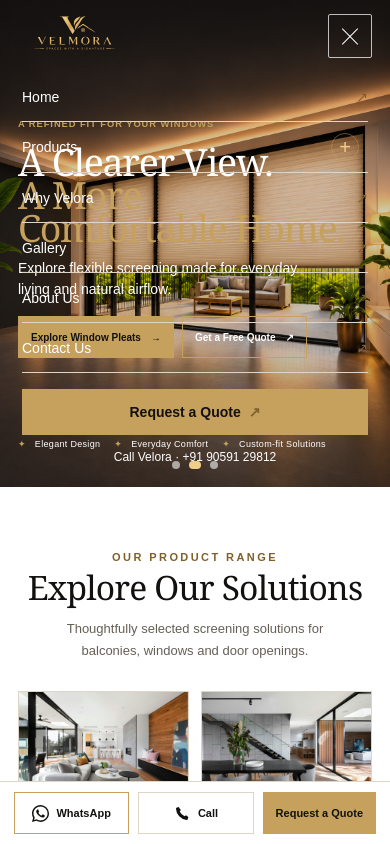
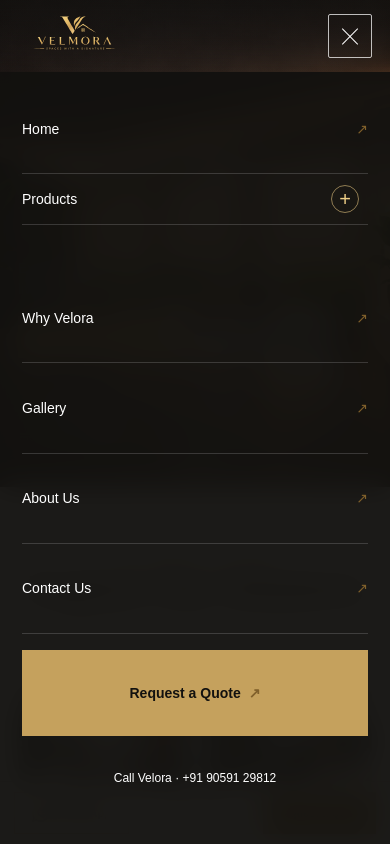
Before and after one commit to rohitkumar91131/velora-pleats, a Next.js app: page / in a window 390 px wide. Both pictures are taken after a click on the button 350 px from the left and 36 px from the top of the page. Shown: the top 844 px of the page. Built offline with nearby package versions, Linux system fonts and the light colour scheme.

Commit message:
Fix mobile navigation and product menu

```diff
--- a/app/globals.css
+++ b/app/globals.css
@@ -152,7 +152,7 @@ body {
 }
 
 .mega-menu-inner {
-  width: min(100%, 1120px);
+  width: min(100%, 1280px);
   margin: 0 auto;
 }
 
@@ -173,44 +173,39 @@ body {
 
 .mega-menu-card {
   display: grid;
-  grid-template-columns: minmax(72px, 0.62fr) minmax(0, 1.38fr);
-  align-items: center;
-  gap: 12px;
+  grid-template-columns: minmax(0, 1fr);
+  align-content: start;
+  gap: 11px;
   min-width: 0;
-  min-height: 178px;
-  padding: 10px;
-  border: 1px solid rgb(255 255 255 / 70%);
-  border-radius: 13px;
-  background: rgb(255 255 255 / 82%);
-  -webkit-backdrop-filter: blur(18px) saturate(125%);
-  backdrop-filter: blur(18px) saturate(125%);
-  box-shadow: 0 16px 38px rgb(18 17 15 / 19%), 0 2px 8px rgb(18 17 15 / 8%);
+  padding: 0;
   color: var(--ink);
   white-space: normal;
   text-decoration: none;
-  transition: background-color 180ms ease, box-shadow 180ms ease;
-}
-
-.mega-menu-card:hover,
-.mega-menu-card:focus-visible {
-  background: rgb(255 255 255 / 94%);
-  box-shadow: 0 20px 44px rgb(18 17 15 / 22%), 0 2px 8px rgb(18 17 15 / 9%);
+  transition: color 180ms ease;
+}
+
+.site-header.is-home .mega-menu-card {
+  color: var(--paper);
 }
 
 .mega-menu-image {
   display: block;
-  overflow: hidden;
   width: 100%;
-  background: #f3efe7;
   line-height: 0;
-  border-radius: 8px;
+  border-radius: 11px;
 }
 
 .mega-menu-image img {
   display: block;
   width: 100%;
   height: auto;
-  transition: transform 400ms cubic-bezier(0.2, 0.75, 0.25, 1);
+  border-radius: inherit;
+  transition: filter 220ms ease;
+}
+
+.mega-menu-card:hover .mega-menu-image img,
+.mega-menu-card:focus-visible .mega-menu-image img {
+  filter: brightness(1.07);
 }
 
 .mega-menu-card-copy,
@@ -221,12 +216,16 @@ body {
   white-space: normal;
 }
 
+.mega-menu-card-copy {
+  text-align: center;
+}
+
 .mega-menu-title {
   display: block;
   min-width: 0;
   color: var(--ink);
   font-family: Georgia, "Times New Roman", serif;
-  font-size: 16px;
+  font-size: 19px;
   line-height: 1.15;
   overflow-wrap: anywhere;
 }
@@ -235,10 +234,15 @@ body {
   display: block;
   min-width: 0;
   color: var(--muted);
-  font-size: 10px;
+  font-size: 11px;
   line-height: 1.55;
   overflow-wrap: anywhere;
 }
+
+.site-header.is-home .mega-menu-title { color: var(--paper); }
+.site-header.is-home .mega-menu-description { color: rgb(255 255 255 / 82%); }
+.mega-menu-card:hover .mega-menu-title,
+.mega-menu-card:focus-visible .mega-menu-title { color: var(--gold); }
 
 .header-actions {
   display: flex;
@@ -441,14 +445,36 @@ body {
 .hero-benefits {
   display: flex;
   justify-content: flex-start;
-  gap: 24px;
+  gap: 0;
   flex-wrap: wrap;
   margin: auto 0 0;
   padding: 0;
   color: var(--paper);
-  font-size: 11px;
+  font-size: 12px;
   letter-spacing: 0.035em;
   list-style: none;
+}
+
+.hero-benefits li {
+  display: flex;
+  align-items: center;
+  gap: 10px;
+  min-height: 30px;
+  padding: 0 20px;
+  border-left: 1px solid rgb(240 207 136 / 58%);
+}
+
+.hero-benefits li:first-child {
+  padding-left: 0;
+  border-left: 0;
+}
+
+.hero-benefit-icon {
+  display: block;
+  width: 23px;
+  height: 23px;
+  flex: 0 0 auto;
+  color: var(--gold);
 }
 
 .hero-controls {
@@ -487,12 +513,6 @@ body {
   outline-offset: 4px;
 }
 
-.hero-benefits li::before {
-  content: "✦";
-  margin-right: 9px;
-  color: var(--gold);
-}
-
 .hero-button:focus-visible {
   outline: 2px solid var(--gold);
   outline-offset: 4px;
@@ -675,10 +695,24 @@ body {
   }
 
   .hero-benefits {
-    gap: 8px 14px;
+    display: grid;
+    width: max-content;
+    max-width: 100%;
+    grid-template-columns: repeat(2, minmax(0, 1fr));
+    gap: 8px 12px;
     margin: auto 0 0;
     font-size: 9px;
   }
+
+  .hero-benefits li,
+  .hero-benefits li:first-child {
+    min-height: 24px;
+    gap: 7px;
+    padding: 0;
+    border: 0;
+  }
+
+  .hero-benefit-icon { width: 18px; height: 18px; }
 
   .hero-controls {
     margin-top: 12px;
@@ -809,28 +843,31 @@ code {
   .menu-toggle.is-open span:nth-child(2) { opacity: 0; }
   .menu-toggle.is-open span:last-child { transform: translateY(-6px) rotate(-45deg); }
   .mobile-nav {
-    position: absolute;
-    top: 100%;
+    position: fixed;
+    z-index: 1;
+    top: 72px;
     left: 0;
     right: 0;
     display: grid;
     gap: 0;
-    height: 0;
-    overflow: hidden;
+    height: calc(100dvh - 72px);
+    overflow-x: hidden;
+    overflow-y: auto;
     visibility: hidden;
-    padding: 0 22px;
-    max-height: calc(100dvh - 72px);
-    overflow-y: auto;
+    clip-path: inset(0 0 100% 0);
+    padding: 12px 22px 24px;
+    background: rgb(18 17 15 / 96%);
+    -webkit-backdrop-filter: blur(14px);
+    backdrop-filter: blur(14px);
     overscroll-behavior: contain;
-    background: transparent;
   }
   .mobile-nav a {
     display: flex;
     align-items: center;
     justify-content: space-between;
     min-height: 50px;
-    border-bottom: 1px solid var(--line);
-    color: var(--ink);
+    border-bottom: 1px solid rgb(255 255 255 / 16%);
+    color: var(--paper);
     font-size: 14px;
     text-decoration: none;
   }
@@ -847,7 +884,7 @@ code {
   .mobile-nav-product-heading {
     display: flex;
     align-items: center;
-    border-bottom: 1px solid var(--line);
+    border-bottom: 1px solid rgb(255 255 255 / 16%);
   }
   .mobile-nav-product-heading > a {
     flex: 1;
@@ -860,7 +897,7 @@ code {
     place-items: center;
     border: 0;
     background: transparent;
-    color: var(--gold-on-light);
+    color: #f0cf88;
     cursor: pointer;
   }
   .mobile-products-toggle span {
@@ -868,7 +905,7 @@ code {
     width: 28px;
     height: 28px;
     place-items: center;
-    border: 1px solid var(--gold-border-medium);
+    border: 1px solid rgb(240 207 136 / 55%);
     border-radius: 50%;
     font-size: 20px;
     font-weight: 400;
@@ -877,46 +914,42 @@ code {
   .mobile-product-list {
     display: grid;
     grid-template-columns: 1fr;
-    gap: 7px;
+    gap: 8px;
     height: 0;
     overflow: hidden;
     visibility: hidden;
-    padding: 0 0 0;
+    padding: 0 0 8px;
     overscroll-behavior: contain;
     scrollbar-width: thin;
   }
   .mobile-product-list[aria-hidden="false"] {
-    max-height: min(42dvh, 390px);
-    overflow-y: auto;
-    padding-bottom: 4px;
+    overflow: visible;
   }
   .mobile-product-card {
     display: grid !important;
-    grid-template-columns: 76px minmax(0, 1fr);
+    grid-template-columns: 112px minmax(0, 1fr);
     align-items: center;
-    gap: 11px;
+    gap: 12px;
     min-height: 0 !important;
     padding: 8px;
-    border: 0 !important;
+    border: 1px solid rgb(255 255 255 / 14%) !important;
     border-radius: 10px;
-    background: rgb(255 255 255 / 88%);
-    -webkit-backdrop-filter: blur(14px) saturate(130%);
-    backdrop-filter: blur(14px) saturate(130%);
-    box-shadow: 0 8px 20px rgb(18 17 15 / 10%);
+    background: rgb(255 255 255 / 6%);
+    box-shadow: 0 8px 20px rgb(0 0 0 / 14%);
   }
   .mobile-product-image {
     display: block;
     overflow: hidden;
-    width: 76px;
-    background: #f3efe7;
-    border-radius: 7px;
+    width: 112px;
+    line-height: 0;
+    border-radius: 9px;
   }
   .mobile-product-image img {
     display: block;
     width: 100%;
     height: auto;
   }
-  .mobile-product-copy { gap: 4px; }
+  .mobile-product-copy { gap: 4px; text-align: center; }
   .mobile-product-copy .mega-menu-title { font-size: 14px; }
   .mobile-product-copy .mega-menu-description {
     display: -webkit-box;
@@ -926,6 +959,10 @@ code {
     font-size: 10px;
     line-height: 1.4;
   }
+  .mobile-product-copy .mega-menu-title { color: var(--paper); }
+  .mobile-product-copy .mega-menu-description { color: rgb(255 255 255 / 76%); }
+  .site-header.is-home .mobile-product-copy .mega-menu-title { color: var(--paper); }
+  .site-header.is-home .mobile-product-copy .mega-menu-description { color: rgb(255 255 255 / 82%); }
   .mobile-nav a > span { color: var(--gold-on-light); }
   .mobile-nav .mobile-quote {
     justify-content: center;
@@ -938,14 +975,15 @@ code {
     justify-content: center;
     min-height: 44px;
     border: 0;
-    color: var(--gold-on-light);
+    color: #f0cf88;
     font-size: 12px;
   }
 }
 
 @media (max-width: 560px) {
   .mobile-product-list { grid-template-columns: 1fr; }
-  .mobile-product-card { grid-template-columns: 76px minmax(0, 1fr); }
+  .mobile-product-card { grid-template-columns: 104px minmax(0, 1fr); }
+  .mobile-product-image { width: 104px; }
 }
 
 @media (prefers-reduced-motion: reduce) {
--- a/components/HeroSection.tsx
+++ b/components/HeroSection.tsx
@@ -22,6 +22,22 @@ function SlideImage({ slide, className }: { slide: HeroSlide; className: string
         priority={slide === heroSection.slides[0]}
       />
     </picture>
+  );
+}
+
+function HeroBenefitIcon({ name }: { name: string }) {
+  const icons = {
+    "elegant-design": <><path d="M12 2.8 14.7 8l5.7.8-4.1 4 .9 5.7-5.2-2.7-5.2 2.7.9-5.7-4.1-4 5.7-.8L12 2.8Z" /><path d="m9.7 12.1 1.5 1.5 3.2-3.3" /></>,
+    "insect-protection": <><circle cx="12" cy="7" r="2.2" /><path d="M12 9.3v7.2m-3.6-5.8L5.7 9m4.1 4-4.1 1.4m9.9-5.9L18.3 9m-2.6 4 4.1 1.4M9.3 17l-2 2m7.4-2 2 2M9 7H6m9 0h3" /></>,
+    "natural-ventilation": <><path d="M3 8h11.2a2.2 2.2 0 1 0-2-3.1M3 12h16a2.2 2.2 0 1 1-2.1 3.1M3 16h8.2a2.2 2.2 0 1 0-2-3.1" /></>,
+    "custom-fit": <><path d="M8 3H4v4m12-4h4v4M4 17v4h4m12-4v4h-4M8 8h8v8H8z" /><path d="M10 12h4m-2-2v4" /></>,
+  };
+  const icon = icons[name as keyof typeof icons] ?? <><circle cx="12" cy="12" r="8.5" /><path d="m8.5 12 2.2 2.2 4.8-5" /></>;
+
+  return (
+    <svg className="hero-benefit-icon" viewBox="0 0 24 24" fill="none" stroke="currentColor" strokeWidth="1.6" strokeLinecap="round" strokeLinejoin="round" aria-hidden="true">
+      {icon}
+    </svg>
   );
 }
 
@@ -118,7 +134,12 @@ export default function HeroSection() {
           </div>
         </div>
         <ul className="hero-benefits" aria-label={heroSection.benefitsLabel}>
-          {heroSection.benefits.map((benefit) => <li key={benefit}>{benefit}</li>)}
+          {heroSection.benefits.map((benefit) => (
+            <li key={benefit.label}>
+              <HeroBenefitIcon name={benefit.icon} />
+              <span>{benefit.label}</span>
+            </li>
+          ))}
         </ul>
         {heroSection.showSlideControls && (
           <div className="hero-controls" aria-label={heroSection.carouselLabel}>
--- a/components/SiteHeader.tsx
+++ b/components/SiteHeader.tsx
@@ -68,12 +68,19 @@ export default function SiteHeader({
     if (menuOpen) {
       gsap.killTweensOf(menu);
       gsap.set(menu, { visibility: "visible" });
-      gsap.fromTo(menu, { height: 0, autoAlpha: 0, y: -8 }, { height: "auto", autoAlpha: 1, y: 0, duration, ease: "power3.out" });
+      gsap.fromTo(menu, { clipPath: "inset(0 0 100% 0)", autoAlpha: 0 }, { clipPath: "inset(0 0 0% 0)", autoAlpha: 1, duration, ease: "power3.out" });
     } else if (window.matchMedia("(max-width: 960px)").matches) {
       gsap.killTweensOf(menu);
-      gsap.to(menu, { height: 0, autoAlpha: 0, y: -8, duration, ease: "power2.inOut", onComplete: () => gsap.set(menu, { visibility: "hidden" }) });
+      gsap.to(menu, { clipPath: "inset(0 0 100% 0)", autoAlpha: 0, duration, ease: "power2.inOut", onComplete: () => gsap.set(menu, { visibility: "hidden" }) });
     }
     return () => { gsap.killTweensOf(menu); };
+  }, [menuOpen]);
+
+  useEffect(() => {
+    if (!menuOpen) return;
+    const previousOverflow = document.body.style.overflow;
+    document.body.style.overflow = "hidden";
+    return () => { document.body.style.overflow = previousOverflow; };
   }, [menuOpen]);
 
   useEffect(() => {
@@ -136,7 +143,7 @@ export default function SiteHeader({
                     alt={product.alt}
                     width={product.desktopImageWidth}
                     height={product.desktopImageHeight}
-                    sizes="(max-width: 1200px) 22vw, 250px"
+                    sizes="(max-width: 1400px) 24vw, 320px"
                   />
                 </span>
                 <span className="mega-menu-card-copy">
--- a/lib/lib.json
+++ b/lib/lib.json
@@ -107,7 +107,12 @@
       }
     ],
     "benefitsLabel": "Velora benefits",
-    "benefits": ["Elegant Design", "Everyday Comfort", "Custom-fit Solutions"],
+    "benefits": [
+      { "label": "Elegant Design", "icon": "elegant-design" },
+      { "label": "Insect Protection", "icon": "insect-protection" },
+      { "label": "Natural Ventilation", "icon": "natural-ventilation" },
+      { "label": "Custom-Fit Installation", "icon": "custom-fit" }
+    ],
     "carouselLabel": "Featured Velora solutions",
     "slideLabel": "Hero slide",
     "showSlideControls": true
```
